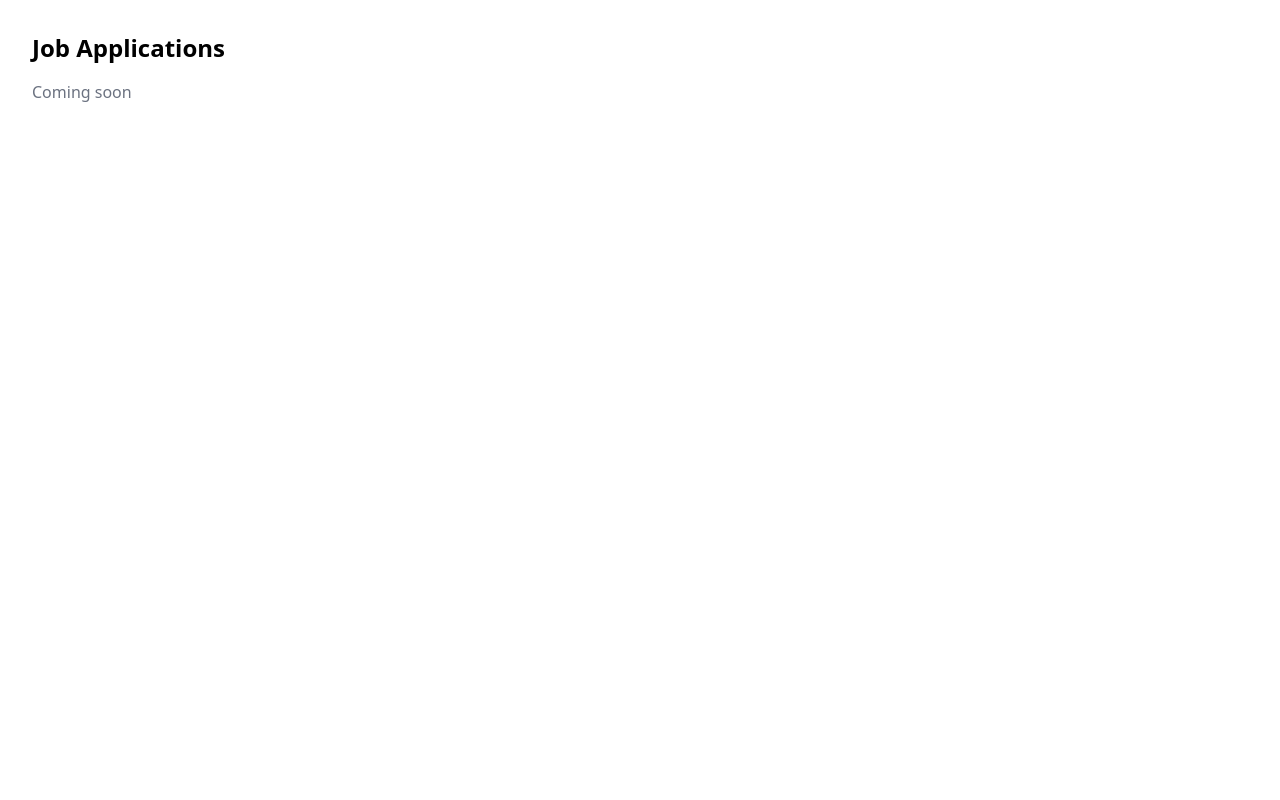
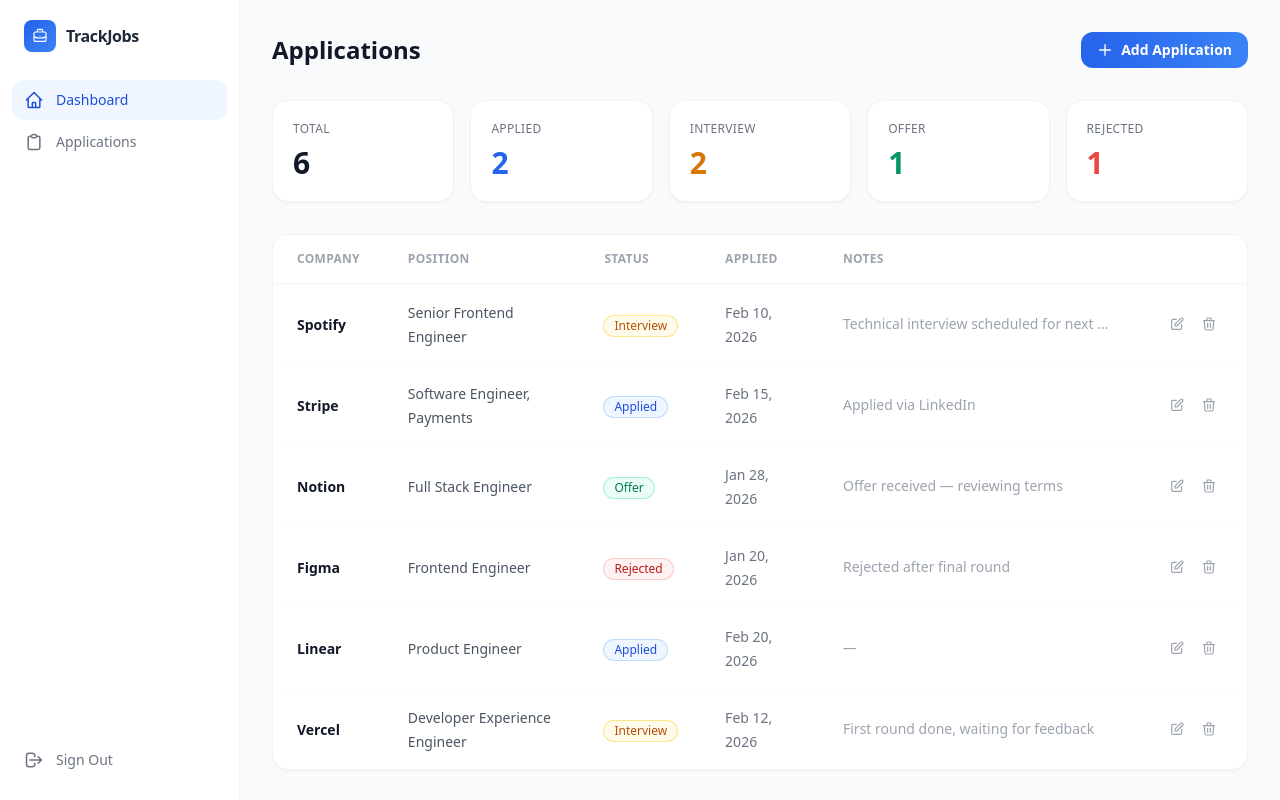
Before and after one commit to basarardabaykal/trackjobapplications-frontend, a React (Vite) app: page /dashboard in a window 1280 px wide. Built offline with nearby package versions, Linux system fonts and the light colour scheme.

Commit message:
feat(dashboard): build dashboard page with stats cards and applications table

```diff
--- a/src/pages/DashboardPage.tsx
+++ b/src/pages/DashboardPage.tsx
@@ -1,8 +1,247 @@
-export default function DashboardPage() {
+import Sidebar from '../components/dashboard/Sidebar'
+import Header from '../components/dashboard/Header'
+import { ApplicationStatus, JobApplication } from '../types'
+
+const MOCK_APPLICATIONS: JobApplication[] = [
+  {
+    id: 1,
+    company: 'Spotify',
+    position: 'Senior Frontend Engineer',
+    status: 'interview',
+    applied_date: '2026-02-10',
+    notes: 'Technical interview scheduled for next week',
+    created_at: '2026-02-10T10:00:00Z',
+    updated_at: '2026-02-10T10:00:00Z',
+  },
+  {
+    id: 2,
+    company: 'Stripe',
+    position: 'Software Engineer, Payments',
+    status: 'applied',
+    applied_date: '2026-02-15',
+    notes: 'Applied via LinkedIn',
+    created_at: '2026-02-15T10:00:00Z',
+    updated_at: '2026-02-15T10:00:00Z',
+  },
+  {
+    id: 3,
+    company: 'Notion',
+    position: 'Full Stack Engineer',
+    status: 'offer',
+    applied_date: '2026-01-28',
+    notes: 'Offer received — reviewing terms',
+    created_at: '2026-01-28T10:00:00Z',
+    updated_at: '2026-01-28T10:00:00Z',
+  },
+  {
+    id: 4,
+    company: 'Figma',
+    position: 'Frontend Engineer',
+    status: 'rejected',
+    applied_date: '2026-01-20',
+    notes: 'Rejected after final round',
+    created_at: '2026-01-20T10:00:00Z',
+    updated_at: '2026-01-20T10:00:00Z',
+  },
+  {
+    id: 5,
+    company: 'Linear',
+    position: 'Product Engineer',
+    status: 'applied',
+    applied_date: '2026-02-20',
+    notes: '',
+    created_at: '2026-02-20T10:00:00Z',
+    updated_at: '2026-02-20T10:00:00Z',
+  },
+  {
+    id: 6,
+    company: 'Vercel',
+    position: 'Developer Experience Engineer',
+    status: 'interview',
+    applied_date: '2026-02-12',
+    notes: 'First round done, waiting for feedback',
+    created_at: '2026-02-12T10:00:00Z',
+    updated_at: '2026-02-12T10:00:00Z',
+  },
+]
+
+const STATUS_CONFIG: Record<ApplicationStatus, { label: string; className: string }> = {
+  applied: {
+    label: 'Applied',
+    className: 'bg-blue-50 text-blue-700 ring-1 ring-blue-200',
+  },
+  interview: {
+    label: 'Interview',
+    className: 'bg-amber-50 text-amber-700 ring-1 ring-amber-200',
+  },
+  offer: {
+    label: 'Offer',
+    className: 'bg-emerald-50 text-emerald-700 ring-1 ring-emerald-200',
+  },
+  rejected: {
+    label: 'Rejected',
+    className: 'bg-red-50 text-red-700 ring-1 ring-red-200',
+  },
+  withdrawn: {
+    label: 'Withdrawn',
+    className: 'bg-gray-100 text-gray-500 ring-1 ring-gray-200',
+  },
+}
+
+function StatusBadge({ status }: { status: ApplicationStatus }) {
+  const config = STATUS_CONFIG[status]
   return (
-    <div className="p-8">
-      <h1 className="text-2xl font-bold mb-4">Job Applications</h1>
-      <p className="text-gray-500">Coming soon</p>
+    <span className={`inline-flex items-center px-2.5 py-0.5 rounded-full text-xs font-medium ${config.className}`}>
+      {config.label}
+    </span>
+  )
+}
+
+interface StatCardProps {
+  label: string
+  value: number
+  color: string
+}
+
+function StatCard({ label, value, color }: StatCardProps) {
+  return (
+    <div className="bg-white rounded-2xl p-5 border border-gray-100 shadow-sm">
+      <p className="text-xs font-medium text-gray-500 uppercase tracking-wide mb-2">{label}</p>
+      <p className={`text-3xl font-bold ${color}`}>{value}</p>
     </div>
   )
 }
+
+function EditIcon() {
+  return (
+    <svg className="w-4 h-4" fill="none" stroke="currentColor" viewBox="0 0 24 24">
+      <path strokeLinecap="round" strokeLinejoin="round" strokeWidth={1.8} d="M11 5H6a2 2 0 00-2 2v11a2 2 0 002 2h11a2 2 0 002-2v-5m-1.414-9.414a2 2 0 112.828 2.828L11.828 15H9v-2.828l8.586-8.586z" />
+    </svg>
+  )
+}
+
+function TrashIcon() {
+  return (
+    <svg className="w-4 h-4" fill="none" stroke="currentColor" viewBox="0 0 24 24">
+      <path strokeLinecap="round" strokeLinejoin="round" strokeWidth={1.8} d="M19 7l-.867 12.142A2 2 0 0116.138 21H7.862a2 2 0 01-1.995-1.858L5 7m5 4v6m4-6v6m1-10V4a1 1 0 00-1-1h-4a1 1 0 00-1 1v3M4 7h16" />
+    </svg>
+  )
+}
+
+function PlusIcon() {
+  return (
+    <svg className="w-4 h-4" fill="none" stroke="currentColor" viewBox="0 0 24 24">
+      <path strokeLinecap="round" strokeLinejoin="round" strokeWidth={2} d="M12 4v16m8-8H4" />
+    </svg>
+  )
+}
+
+export default function DashboardPage() {
+  const apps = MOCK_APPLICATIONS
+
+  const stats = {
+    total: apps.length,
+    applied: apps.filter(a => a.status === 'applied').length,
+    interview: apps.filter(a => a.status === 'interview').length,
+    offer: apps.filter(a => a.status === 'offer').length,
+    rejected: apps.filter(a => a.status === 'rejected').length,
+  }
+
+  const formatDate = (dateStr: string) => {
+    return new Date(dateStr).toLocaleDateString('en-US', {
+      month: 'short',
+      day: 'numeric',
+      year: 'numeric',
+    })
+  }
+
+  return (
+    <div className="flex min-h-screen bg-gray-50">
+      <Sidebar />
+
+      <div className="flex-1 flex flex-col min-w-0">
+        <div className="px-8 pt-8 pb-6">
+          <Header
+            title="Applications"
+            action={
+              <button className="inline-flex items-center gap-2 px-4 py-2 rounded-xl text-sm font-semibold text-white bg-gradient-to-r from-blue-600 to-blue-500 hover:from-blue-700 hover:to-blue-600 hover:shadow-md hover:shadow-blue-200 transition-all duration-200">
+                <PlusIcon />
+                Add Application
+              </button>
+            }
+          />
+
+          {/* Stats */}
+          <div className="grid grid-cols-2 sm:grid-cols-3 lg:grid-cols-5 gap-4 mb-8">
+            <StatCard label="Total" value={stats.total} color="text-gray-900" />
+            <StatCard label="Applied" value={stats.applied} color="text-blue-600" />
+            <StatCard label="Interview" value={stats.interview} color="text-amber-600" />
+            <StatCard label="Offer" value={stats.offer} color="text-emerald-600" />
+            <StatCard label="Rejected" value={stats.rejected} color="text-red-500" />
+          </div>
+
+          {/* Table */}
+          <div className="bg-white rounded-2xl border border-gray-100 shadow-sm overflow-hidden">
+            {apps.length === 0 ? (
+              <div className="flex flex-col items-center justify-center py-20 text-center">
+                <div className="w-14 h-14 rounded-2xl bg-blue-50 flex items-center justify-center mb-4">
+                  <svg className="w-7 h-7 text-blue-400" fill="none" stroke="currentColor" viewBox="0 0 24 24">
+                    <path strokeLinecap="round" strokeLinejoin="round" strokeWidth={1.6} d="M9 5H7a2 2 0 00-2 2v12a2 2 0 002 2h10a2 2 0 002-2V7a2 2 0 00-2-2h-2M9 5a2 2 0 002 2h2a2 2 0 002-2M9 5a2 2 0 012-2h2a2 2 0 012 2" />
+                  </svg>
+                </div>
+                <p className="text-sm font-medium text-gray-700 mb-1">No applications yet</p>
+                <p className="text-xs text-gray-400">Add your first job application to get started.</p>
+              </div>
+            ) : (
+              <table className="w-full">
+                <thead>
+                  <tr className="border-b border-gray-100">
+                    <th className="text-left text-xs font-semibold text-gray-400 uppercase tracking-wide px-6 py-4">Company</th>
+                    <th className="text-left text-xs font-semibold text-gray-400 uppercase tracking-wide px-6 py-4">Position</th>
+                    <th className="text-left text-xs font-semibold text-gray-400 uppercase tracking-wide px-6 py-4">Status</th>
+                    <th className="text-left text-xs font-semibold text-gray-400 uppercase tracking-wide px-6 py-4">Applied</th>
+                    <th className="text-left text-xs font-semibold text-gray-400 uppercase tracking-wide px-6 py-4">Notes</th>
+                    <th className="px-6 py-4" />
+                  </tr>
+                </thead>
+                <tbody className="divide-y divide-gray-50">
+                  {apps.map(app => (
+                    <tr key={app.id} className="hover:bg-gray-50/60 transition-colors">
+                      <td className="px-6 py-4">
+                        <span className="text-sm font-semibold text-gray-900">{app.company}</span>
+                      </td>
+                      <td className="px-6 py-4">
+                        <span className="text-sm text-gray-600">{app.position}</span>
+                      </td>
+                      <td className="px-6 py-4">
+                        <StatusBadge status={app.status} />
+                      </td>
+                      <td className="px-6 py-4">
+                        <span className="text-sm text-gray-500">{formatDate(app.applied_date)}</span>
+                      </td>
+                      <td className="px-6 py-4 max-w-xs">
+                        <span className="text-sm text-gray-400 truncate block">
+                          {app.notes || <span className="italic">—</span>}
+                        </span>
+                      </td>
+                      <td className="px-6 py-4">
+                        <div className="flex items-center gap-1 justify-end">
+                          <button className="p-1.5 rounded-lg text-gray-400 hover:text-blue-600 hover:bg-blue-50 transition-colors">
+                            <EditIcon />
+                          </button>
+                          <button className="p-1.5 rounded-lg text-gray-400 hover:text-red-500 hover:bg-red-50 transition-colors">
+                            <TrashIcon />
+                          </button>
+                        </div>
+                      </td>
+                    </tr>
+                  ))}
+                </tbody>
+              </table>
+            )}
+          </div>
+        </div>
+      </div>
+    </div>
+  )
+}
```
